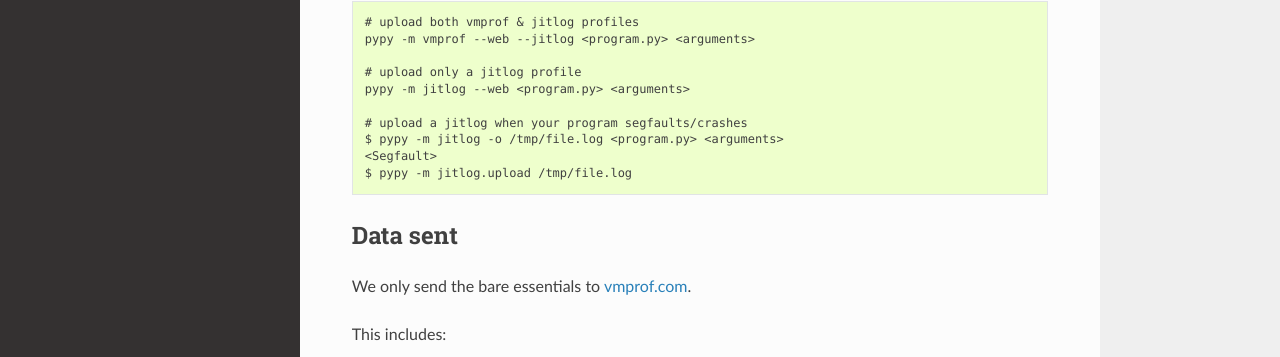
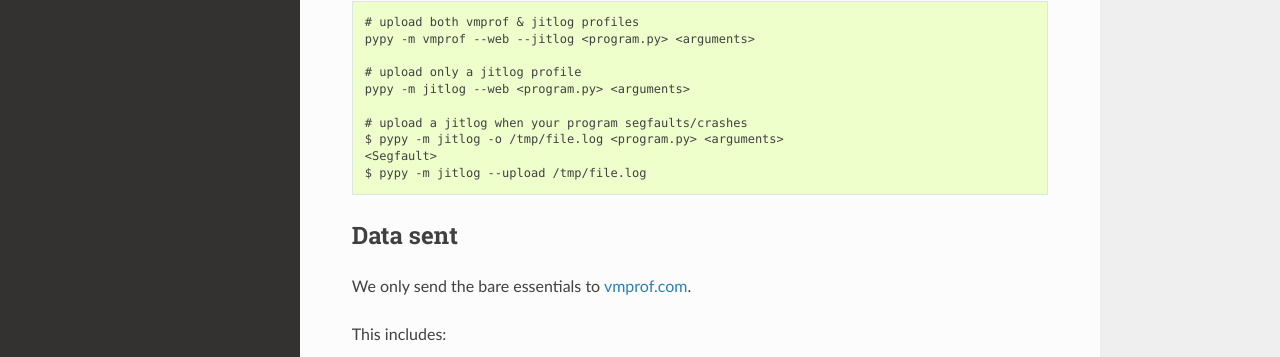
Before and after one commit to vmprof/vmprof-python, a Sphinx documentation site: the page built from docs/jitlog.rst, in a window 1280 px wide and 1135 px high. Shown: the part 503-860 px from the top of the window. Built offline with Sphinx 7.4.7 and the Read the Docs theme 2.0.0, drawn with Linux system fonts in a browser that asks for light colours.

Commit message:
Update documentation

```diff
--- a/docs/jitlog.rst
+++ b/docs/jitlog.rst
@@ -25,7 +25,7 @@
     # upload a jitlog when your program segfaults/crashes
     $ pypy -m jitlog -o /tmp/file.log <program.py> <arguments>
     <Segfault>
-    $ pypy -m jitlog.upload /tmp/file.log
+    $ pypy -m jitlog --upload /tmp/file.log
 
 Data sent
 =========
```
